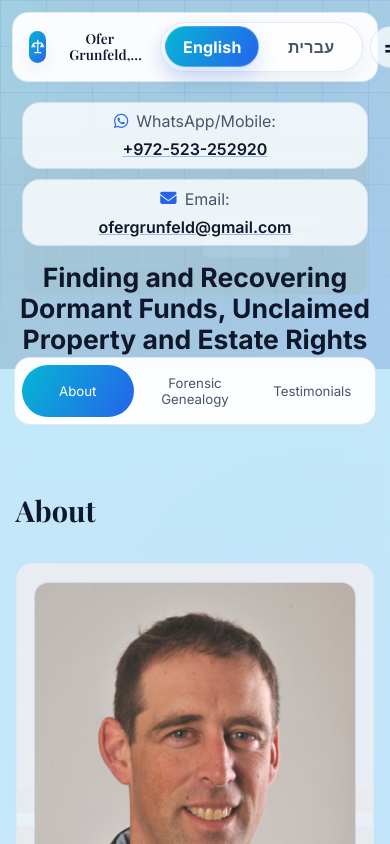
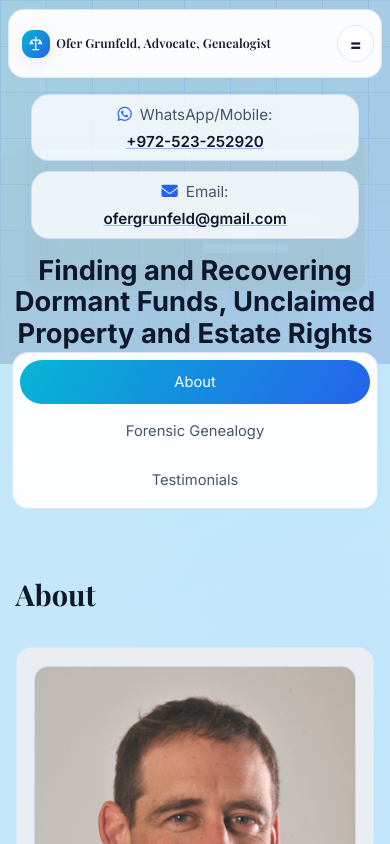
Before and after one commit to OfekGrunfeld/ofer-grunfeld, a React (Vite) app: page / in a window 390 px wide. Shown: the top 844 px of the page. Built offline with nearby package versions, Linux system fonts and the light colour scheme.

Commit message:
Tighten portrait mobile layout

```diff
--- a/src/styles.css
+++ b/src/styles.css
@@ -1269,6 +1269,7 @@ html[dir="rtl"] .previous-email-inline {
 
 @media (max-width: 900px) {
   .desktop-nav,
+  .language-switch,
   .nav-actions .cta-btn,
   .nav-actions .search-box,
   .nav-actions .theme-btn {
@@ -1279,6 +1280,7 @@ html[dir="rtl"] .previous-email-inline {
     min-height: 4.35rem;
     align-items: center;
     padding-top: 0.38rem;
+    padding-bottom: 0.38rem;
   }
 
   .brand-text {
@@ -1488,6 +1490,85 @@ html[dir="rtl"] .previous-email-inline {
   }
 }
 
+@media (max-width: 520px) {
+  .top-nav-wrapper {
+    padding: 0.55rem 0;
+  }
+
+  .top-nav {
+    width: min(96vw, 100%);
+    padding-inline: 0.42rem;
+    gap: 0.4rem;
+  }
+
+  .brand {
+    min-width: 0;
+    gap: 0.42rem;
+  }
+
+  .brand-icon {
+    width: 1.75rem;
+    height: 1.75rem;
+  }
+
+  .brand-text {
+    font-size: 0.78rem;
+    max-width: 64vw;
+  }
+
+  .mobile-menu-btn {
+    width: 2.35rem;
+    height: 2.35rem;
+    font-size: 1.15rem;
+  }
+
+  .hero-section {
+    padding-top: 4rem;
+  }
+
+  .hero-content {
+    padding-top: 1rem;
+  }
+
+  .hero-contact-chip {
+    padding: 0.62rem 0.8rem;
+    font-size: 0.95rem;
+  }
+
+  .hero-title {
+    font-size: clamp(1.35rem, 7vw, 1.95rem);
+  }
+
+  .tab-nav {
+    width: min(94vw, 100%);
+  }
+
+  .tab-links {
+    display: grid;
+    grid-template-columns: 1fr;
+  }
+
+  .tab-link {
+    width: 100%;
+    min-height: 2.7rem;
+    font-size: 0.92rem;
+  }
+
+  .about-intro p {
+    font-size: 1rem;
+    line-height: 1.8;
+  }
+
+  .testimonial-slide footer strong,
+  .testimonial-slide footer span {
+    overflow-wrap: anywhere;
+  }
+
+  .contact-cta h3 {
+    font-size: 1.28rem;
+  }
+}
+
 @media (prefers-reduced-motion: reduce) {
   *,
   *::before,
```
